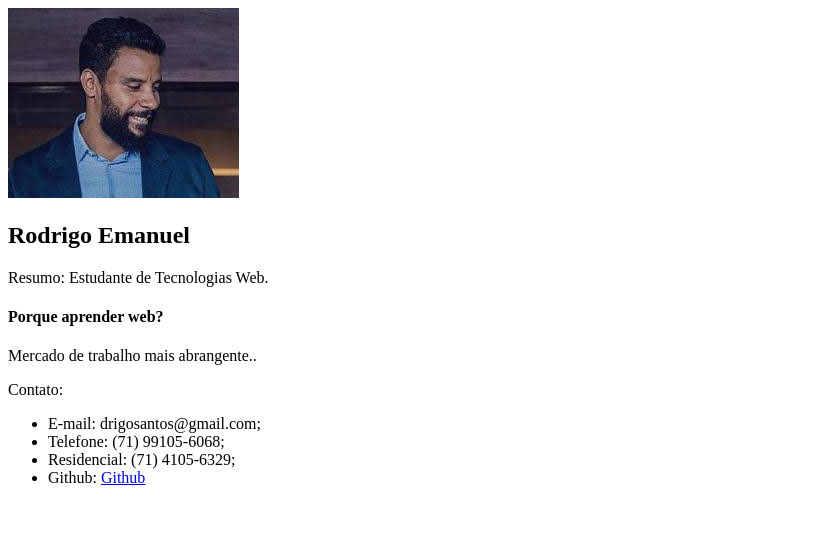
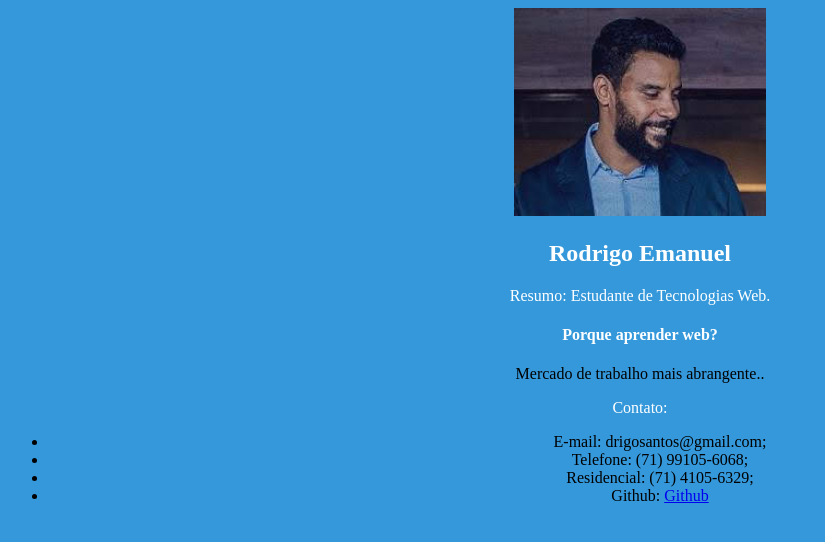
Before and after one commit to drigosantos81/me, a plain HTML site: page index.html in a window 1280 px wide. Shown: the whole page, without its empty margins (0-825 px from the left). Drawn offline with Linux system fonts and the light colour scheme.

Commit message:
Adicionado CSS

```diff
--- /dev/null
+++ b/css/style.css
@@ -0,0 +1,16 @@
+/* Criação da classe center com a instrução de alinhamento no centro */
+.center {
+    text-align: center;
+}
+
+.image {
+    width: 20%;
+}
+
+.bg {
+    background-color: #3498db;
+}
+
+.text-color {
+    color: white;
+}
--- a/index.html
+++ b/index.html
@@ -6,17 +6,18 @@
         <meta name="viewport" content="width=device-width, initial-scale=1.0">
         <meta http-equiv="X-UA-Compatible" content="ie=edge">
         <title>Rodrigo Emanuel</title>
+        <link rel="stylesheet" href="css/style.css">
     </head>
     <!-- No body colocaremos tudo que o browser irá renderizar, ou seja, mostrar para o usuário -->
-    <body>
-        <img src="./images/Perfil.jpg" alt="Perfil de Rodrigo">
+    <body class="center bg">
+        <img class="image" src="./images/Perfil.jpg" alt="Perfil de Rodrigo">
         <!-- Tags para título: h1, h2,h3, h4, h5 e h6 -->
-        <h2>Rodrigo Emanuel</h2>
+        <h2 class="text-color">Rodrigo Emanuel</h2>
         <!-- tag p para parágrafo -->
-        <p>Resumo: Estudante de Tecnologias Web.</p>
-        <h4>Porque aprender web?</h4>
+        <p class="text-color">Resumo: Estudante de Tecnologias Web.</p>
+        <h4 class="text-color">Porque aprender web?</h4>
         <p>Mercado de trabalho mais abrangente..</p>
-        <p>Contato:
+        <p class="text-color">Contato:
             <!-- tag ul par criação de lista ordenada -->
             <ul>
                 <li>E-mail: drigosantos@gmail.com;</li>
@@ -25,5 +26,4 @@
                 <li>Github: <a target="_blank" href="https://github.com/drigosantos81">Github</a></li>
             </ul>
     </body>
-
 </html>
```
